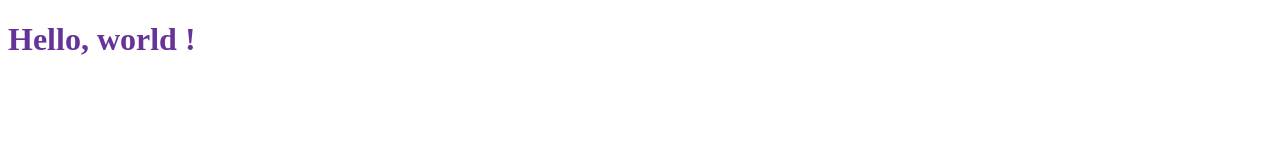
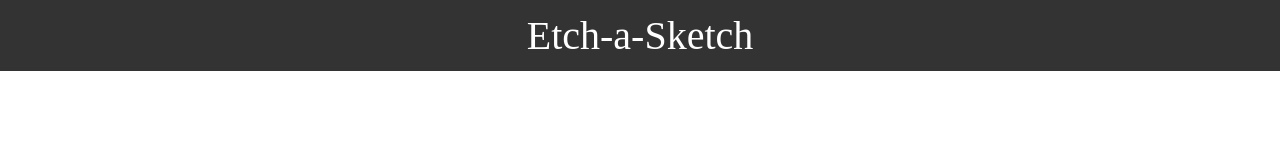
Before and after one commit to AlexandreGuenot99/odin-etch-a-sketch, a plain HTML site: page index.html in a window 1280 px wide. Drawn offline with Linux system fonts and the light colour scheme.

Commit message:
Create header

```diff
--- a/index.html
+++ b/index.html
@@ -1,15 +1,19 @@
 <!DOCTYPE html>
 <html lang="en">
 <head>
+    <link rel="stylesheet" href="style.css">
+    <script src="script.js" defer></script>
     <meta charset="UTF-8">
-    <link rel="stylesheet" href="style.css">
-    <script src="script.js"></script>
     <meta name="viewport" content="width=device-width, initial-scale=1.0">
-    <title>Etch a Sketch</title>
+    <title>Etch a sketch</title>
 </head>
 <body>
     <header>
-        <h1>Hello, world !</h1>
+        Etch-a-Sketch
     </header>
+    <main>
+        <div class="square">
+        </div>
+    </main>
 </body>
 </html>
--- a/script.js
+++ /dev/null
@@ -1 +0,0 @@
-console.log("Etch-a-Sketch project initialized");
--- a/style.css
+++ b/style.css
@@ -1,3 +1,19 @@
 body{
-    color: rebeccapurple;
+    font-family: cascadia code;
+    box-sizing: border-box;
+    height: 100vh;
+    margin: 0;
 }
+header{
+    text-align: center;
+    padding: 12px;
+    background-color: #333;
+    color: white;
+    font-size: 40px;
+}
+main{
+
+}
+.square{
+
+}
```
